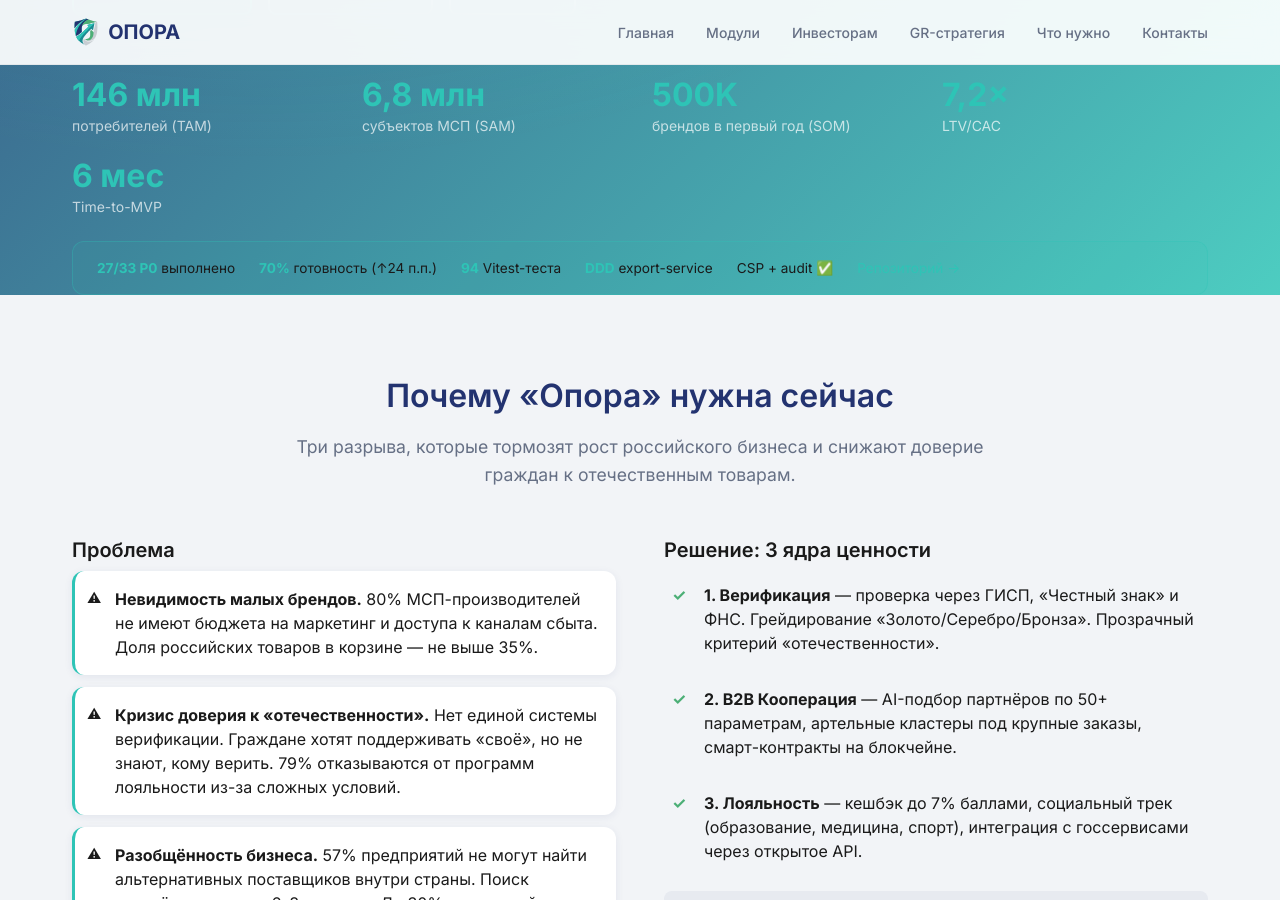
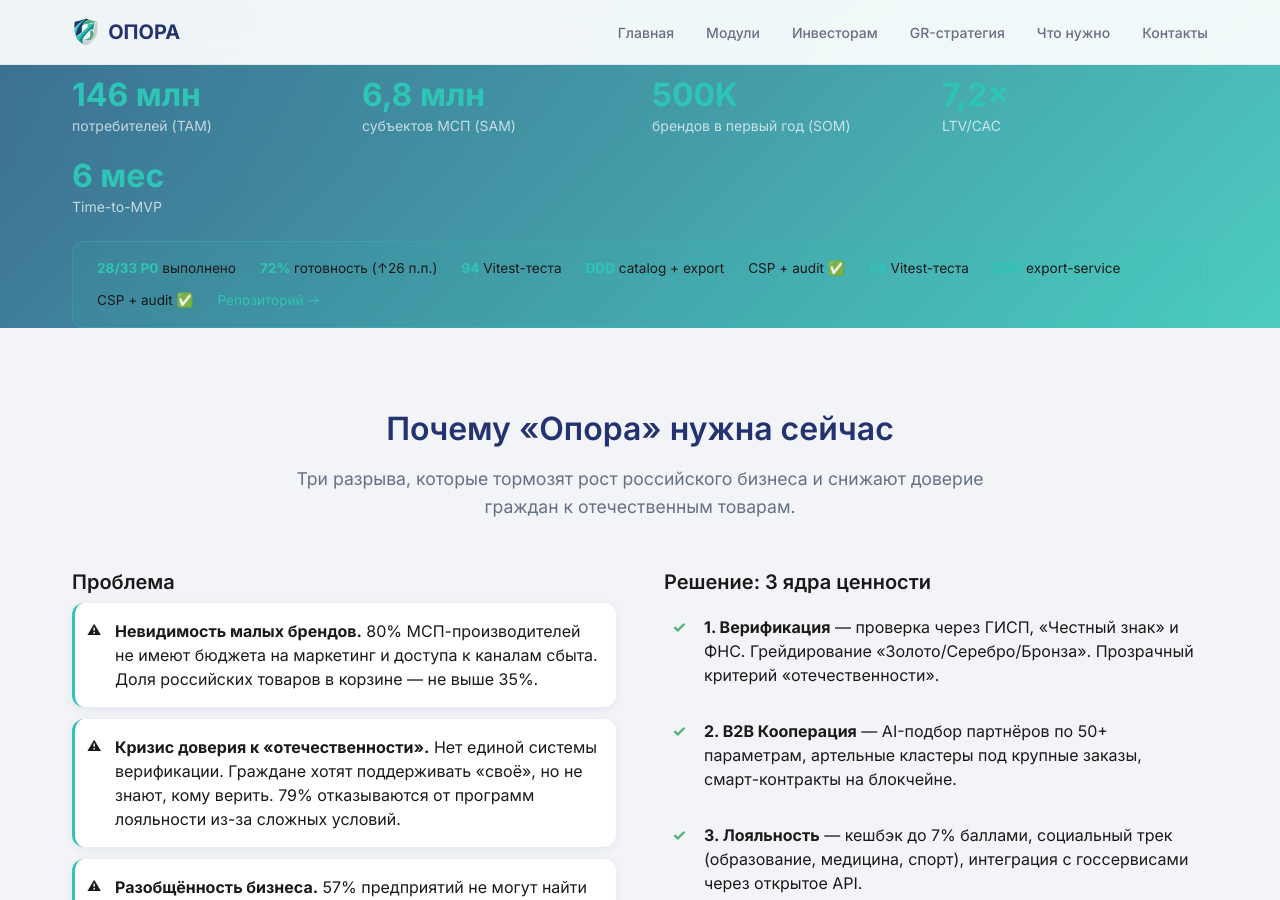
Before and after one commit to AlexanderNarbaev/opora-landing, a Jekyll site: the page built from index.md, in a window 1280 px wide and 900 px high, scrolled down 622 px. Built offline with Jekyll 4.4.1, drawn with Linux system fonts in a browser that asks for light colours.

Commit message:
chore: 28/33 P0, 72% готовность, DDD catalog + export

```diff
--- a/index.md
+++ b/index.md
@@ -56,8 +56,11 @@ description: «Опора» — национальная цифровая эко
 
     <!-- Статус разработки (14.07.2026) -->
     <div class="hero-dev-status">
-      <div class="dev-stat"><strong>27/33 P0</strong> выполнено</div>
-      <div class="dev-stat"><strong>70%</strong> готовность (↑24 п.п.)</div>
+      <div class="dev-stat"><strong>28/33 P0</strong> выполнено</div>
+      <div class="dev-stat"><strong>72%</strong> готовность (↑26 п.п.)</div>
+      <div class="dev-stat"><strong>94</strong> Vitest-теста</div>
+      <div class="dev-stat"><strong>DDD</strong> catalog + export</div>
+      <div class="dev-stat">CSP + audit ✅</div>
       <div class="dev-stat"><strong>94</strong> Vitest-теста</div>
       <div class="dev-stat"><strong>DDD</strong> export-service</div>
       <div class="dev-stat">CSP + audit ✅</div>
```
